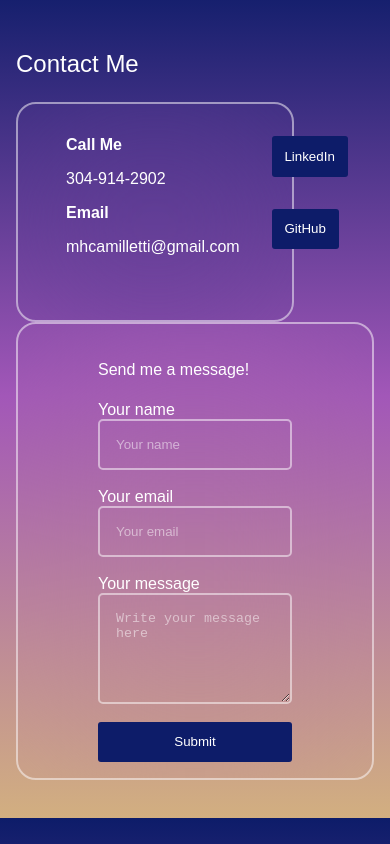
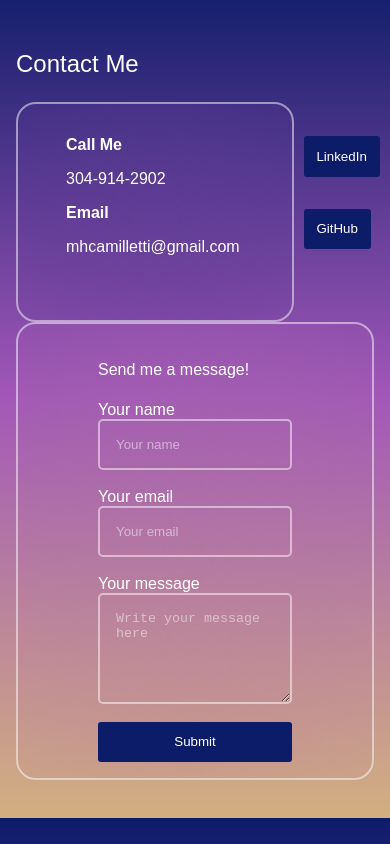
Before and after one commit to mcamilletti1/Margaret-Camilletti-Portfolio, a React (Vite) app in the folder Margaret-Camilletti-Portfolio/: page / in a window 390 px wide. Shown: the part 5090-5934 px from the top of the page. Built offline with nearby package versions, Linux system fonts and the light colour scheme; a web font is replaced by a local one.

Commit message:
updated css for contact form

```diff
--- a/Margaret-Camilletti-Portfolio/src/App.css
+++ b/Margaret-Camilletti-Portfolio/src/App.css
@@ -402,6 +402,10 @@ form {
   flex-direction: column;
 }
 
+#contactButtons {
+  margin-top: 2rem;
+}
+
 @media (min-width: 451px) and (max-width: 907px) {
   /* Styles for screens between 451px and 767px (e.g., smaller tablets) */
   #project-links {
@@ -448,6 +452,11 @@ form {
     flex-direction: row;
   }
 
+  #contactButtons {
+    margin-left: 2rem;
+    margin-top: 0;
+  }
+
 }
 
 @media (max-width: 450px) {
@@ -490,6 +499,11 @@ form {
     display: flex;
     flex-direction: row;
   }
+
+  #contactButtons {
+    margin-left: 2rem;
+    margin-top: 0;
+  }
 }
 
 .project-description {
```
